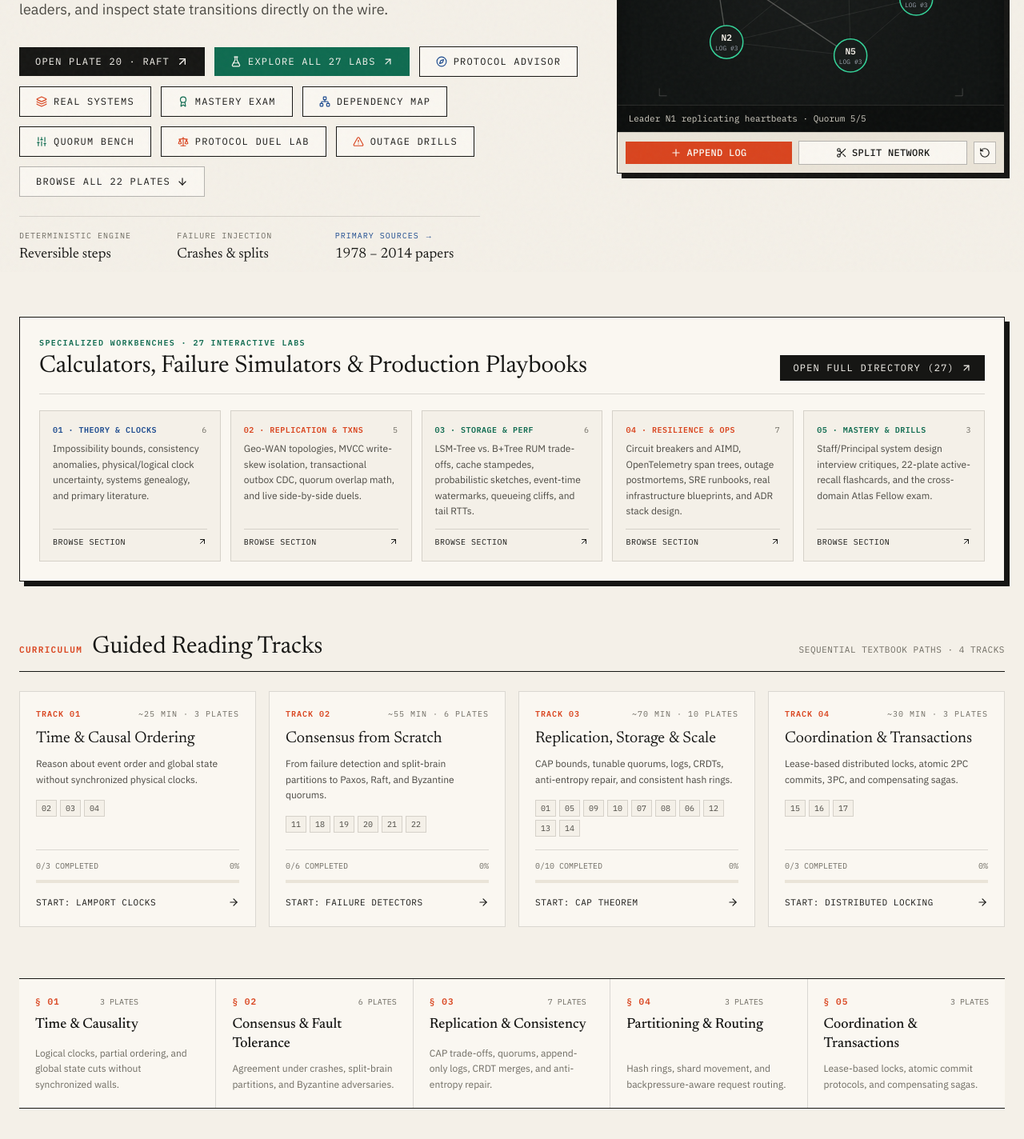
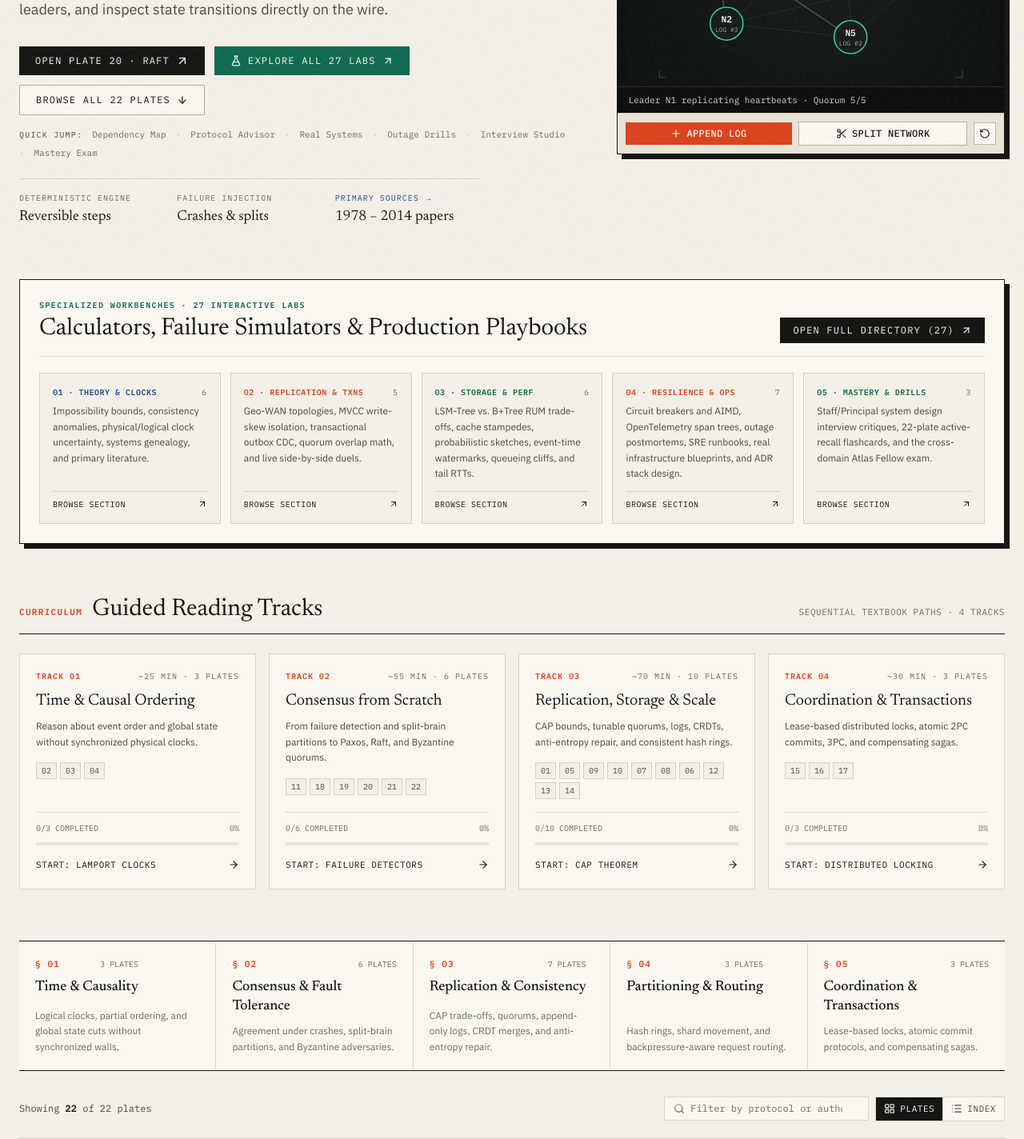
Before and after one commit to sandeepkv93/distributed-systems-visualizer, a Next.js app: page / in a window 1280 px wide. Shown: the part 460-1884 px from the top of the page at 80% size. Built offline with nearby package versions, Linux system fonts and the light colour scheme.

Commit message:
ux(home): streamline hero actions with progress-aware resume CTA and unified atlas toolbar

```diff
--- a/app/page.tsx
+++ b/app/page.tsx
@@ -1,21 +1,11 @@
 import Link from 'next/link';
 import ConceptGrid from '@/components/ConceptGrid';
+import HeroPrimaryActions from '@/components/HeroPrimaryActions';
 import HeroSimulation from '@/components/HeroSimulation';
 import LearningTracks from '@/components/LearningTracks';
 import { TOTAL_CONCEPTS, TOTAL_SCENARIOS } from '@/lib/catalog';
 import { LAB_CATEGORIES, TOTAL_LABS, getCategoryCounts } from '@/lib/labs-catalog';
-import {
-  ArrowDown,
-  ArrowUpRight,
-  Network,
-  Scale,
-  Sliders,
-  AlertTriangle,
-  Compass,
-  Layers,
-  Award,
-  FlaskConical,
-} from 'lucide-react';
+import { ArrowUpRight } from 'lucide-react';
 
 export default function Home() {
   const labCounts = getCategoryCounts();
@@ -50,89 +40,8 @@ export default function Home() {
               inspect state transitions directly on the wire.
             </p>
 
-            {/* Direct Action Row */}
-            <div className="flex flex-wrap items-center gap-3 pt-2">
-              <Link
-                href="/raft"
-                className="inline-flex items-center gap-2 px-5 py-2.5 bg-[var(--ink)] hover:bg-[var(--signal)] text-[var(--paper-elevated)] font-mono text-xs uppercase tracking-[0.1em] transition-colors"
-              >
-                <span>Open Plate 20 · Raft</span>
-                <ArrowUpRight className="w-4 h-4" />
-              </Link>
-
-              <Link
-                href="/labs"
-                className="inline-flex items-center gap-2 px-5 py-2.5 bg-[var(--emerald)] hover:bg-[var(--ink)] text-[#FAF7F1] font-mono text-xs uppercase tracking-[0.1em] transition-colors"
-              >
-                <FlaskConical className="w-3.5 h-3.5" />
-                <span>Explore All {TOTAL_LABS} Labs</span>
-                <ArrowUpRight className="w-3.5 h-3.5" />
-              </Link>
-
-              <Link
-                href="/advisor"
-                className="inline-flex items-center gap-2 px-5 py-2.5 bg-[var(--paper-elevated)] hover:bg-[var(--chassis)] text-[var(--ink)] border border-[var(--ink)] font-mono text-xs uppercase tracking-[0.1em] transition-colors"
-              >
-                <Compass className="w-3.5 h-3.5 text-[var(--cobalt)]" />
-                <span>Protocol Advisor</span>
-              </Link>
-
-              <Link
-                href="/systems"
-                className="inline-flex items-center gap-2 px-5 py-2.5 bg-[var(--paper-elevated)] hover:bg-[var(--chassis)] text-[var(--ink)] border border-[var(--ink)] font-mono text-xs uppercase tracking-[0.1em] transition-colors"
-              >
-                <Layers className="w-3.5 h-3.5 text-[var(--signal)]" />
-                <span>Real Systems</span>
-              </Link>
-
-              <Link
-                href="/exam"
-                className="inline-flex items-center gap-2 px-5 py-2.5 bg-[var(--paper-elevated)] hover:bg-[var(--chassis)] text-[var(--ink)] border border-[var(--ink)] font-mono text-xs uppercase tracking-[0.1em] transition-colors"
-              >
-                <Award className="w-3.5 h-3.5 text-[var(--emerald)]" />
-                <span>Mastery Exam</span>
-              </Link>
-
-              <Link
-                href="/map"
-                className="inline-flex items-center gap-2 px-5 py-2.5 bg-[var(--paper-elevated)] hover:bg-[var(--chassis)] text-[var(--ink)] border border-[var(--ink)] font-mono text-xs uppercase tracking-[0.1em] transition-colors"
-              >
-                <Network className="w-3.5 h-3.5 text-[var(--cobalt)]" />
-                <span>Dependency Map</span>
-              </Link>
-
-              <Link
-                href="/bench"
-                className="inline-flex items-center gap-2 px-5 py-2.5 bg-[var(--paper-elevated)] hover:bg-[var(--chassis)] text-[var(--ink)] border border-[var(--ink)] font-mono text-xs uppercase tracking-[0.1em] transition-colors"
-              >
-                <Sliders className="w-3.5 h-3.5 text-[var(--emerald)]" />
-                <span>Quorum Bench</span>
-              </Link>
-
-              <Link
-                href="/duel"
-                className="inline-flex items-center gap-2 px-5 py-2.5 bg-[var(--paper-elevated)] hover:bg-[var(--chassis)] text-[var(--ink)] border border-[var(--ink)] font-mono text-xs uppercase tracking-[0.1em] transition-colors"
-              >
-                <Scale className="w-3.5 h-3.5 text-[var(--signal)]" />
-                <span>Protocol Duel Lab</span>
-              </Link>
-
-              <Link
-                href="/incidents"
-                className="inline-flex items-center gap-2 px-5 py-2.5 bg-[var(--paper-elevated)] hover:bg-[var(--chassis)] text-[var(--ink)] border border-[var(--ink)] font-mono text-xs uppercase tracking-[0.1em] transition-colors"
-              >
-                <AlertTriangle className="w-3.5 h-3.5 text-[var(--signal)]" />
-                <span>Outage Drills</span>
-              </Link>
-
-              <a
-                href="#protocol-atlas"
-                className="inline-flex items-center gap-2 px-5 py-2.5 bg-[var(--paper-elevated)] hover:bg-[var(--chassis)] text-[var(--ink)] border border-[var(--ink)]/30 hover:border-[var(--ink)] font-mono text-xs uppercase tracking-[0.1em] transition-colors"
-              >
-                <span>Browse All {TOTAL_CONCEPTS} Plates</span>
-                <ArrowDown className="w-3.5 h-3.5" />
-              </a>
-            </div>
+            {/* Focused Primary Action Row + Quick-Jump Index */}
+            <HeroPrimaryActions />
 
             {/* Quiet Monograph Specification Footnote */}
             <div className="pt-4 border-t border-[var(--rule)] grid grid-cols-3 gap-4 max-w-xl">
--- a/components/ConceptGrid.tsx
+++ b/components/ConceptGrid.tsx
@@ -2,7 +2,7 @@
 
 import { useMemo, useState } from 'react';
 import Link from 'next/link';
-import { ArrowUpRight, Check, LayoutGrid, List, Search, X } from 'lucide-react';
+import { ArrowUpRight, Check, EyeOff, LayoutGrid, List, Search, X } from 'lucide-react';
 import {
   CONCEPTS_CATALOG,
   CONCEPT_DOMAINS,
@@ -16,6 +16,7 @@ type ViewMode = 'plates' | 'ledger';
 export default function ConceptGrid() {
   const { progress } = useProgress();
   const [activeDomain, setActiveDomain] = useState<'all' | ConceptDomainId>('all');
+  const [hideCompleted, setHideCompleted] = useState(false);
   const [searchQuery, setSearchQuery] = useState('');
   const [viewMode, setViewMode] = useState<ViewMode>('plates');
 
@@ -27,10 +28,18 @@ export default function ConceptGrid() {
     return counts;
   }, []);
 
+  const completedSet = useMemo(
+    () => new Set(progress.conceptsCompleted),
+    [progress.conceptsCompleted]
+  );
+
   const filteredConcepts = useMemo(() => {
     const q = searchQuery.trim().toLowerCase();
     return CONCEPTS_CATALOG.filter((concept) => {
       if (activeDomain !== 'all' && concept.domainId !== activeDomain) {
+        return false;
+      }
+      if (hideCompleted && completedSet.has(concept.id)) {
         return false;
       }
       if (!q) return true;
@@ -43,17 +52,19 @@ export default function ConceptGrid() {
         concept.plateNumber.includes(q)
       );
     });
-  }, [activeDomain, searchQuery]);
+  }, [activeDomain, hideCompleted, completedSet, searchQuery]);
 
   const activeDomainMeta = useMemo(
     () => (activeDomain === 'all' ? null : CONCEPT_DOMAINS.find((d) => d.id === activeDomain) ?? null),
     [activeDomain]
   );
 
+  const hasActiveFilters = activeDomain !== 'all' || hideCompleted || searchQuery.trim() !== '';
+
   return (
     <section id="protocol-atlas" className="scroll-mt-20">
-      {/* Five Domains — Architectural Table of Contents Strip */}
-      <div className="mb-10 border-y border-[var(--ink)] bg-[var(--paper-elevated)]">
+      {/* Five Domains — Interactive Architectural Table of Contents Strip */}
+      <div className="mb-8 border-y border-[var(--ink)] bg-[var(--paper-elevated)]">
         <div className="grid grid-cols-1 sm:grid-cols-2 lg:grid-cols-5 divide-y sm:divide-y-0 sm:divide-x divide-[var(--rule)]">
           {CONCEPT_DOMAINS.map((domain) => {
             const count = domainCounts.get(domain.id) ?? 0;
@@ -62,6 +73,7 @@ export default function ConceptGrid() {
               <button
                 key={domain.id}
                 type="button"
+                aria-pressed={isSelected}
                 onClick={() =>
                   setActiveDomain((prev) => (prev === domain.id ? 'all' : domain.id))
                 }
@@ -105,37 +117,48 @@ export default function ConceptGrid() {
         </div>
       </div>
 
-      {/* Atlas Toolbar: Filter Pills + Search + View Switcher */}
+      {/* Unified Atlas Toolbar: Active Filter Status + Hide Completed + Search + View Switcher */}
       <div className="flex flex-col lg:flex-row lg:items-center justify-between gap-4 pb-5 mb-8 border-b border-[var(--rule)]">
-        <div className="flex flex-wrap items-center gap-1.5">
+        <div className="flex flex-wrap items-center gap-2.5">
+          <span className="font-mono text-xs text-[var(--ink-secondary)] tabular-nums">
+            Showing <strong className="text-[var(--ink)]">{filteredConcepts.length}</strong> of{' '}
+            {CONCEPTS_CATALOG.length} plates
+            {activeDomainMeta ? ` in ${activeDomainMeta.shortLabel}` : ''}
+          </span>
+
+          {progress.conceptsCompleted.length > 0 && (
             <button
               type="button"
-            onClick={() => setActiveDomain('all')}
-            className={`px-3 py-1.5 font-mono text-[11px] uppercase tracking-wider border transition-colors cursor-pointer ${
-              activeDomain === 'all'
-                ? 'bg-[var(--ink)] text-[var(--paper-elevated)] border-[var(--ink)]'
+              aria-pressed={hideCompleted}
+              onClick={() => setHideCompleted((prev) => !prev)}
+              className={`inline-flex items-center gap-1.5 px-2.5 py-1.5 font-mono text-[11px] uppercase tracking-wider border transition-colors cursor-pointer ${
+                hideCompleted
+                  ? 'bg-[var(--emerald)] text-[#FAF7F1] border-[var(--emerald)] font-semibold'
                   : 'bg-[var(--paper-elevated)] text-[var(--ink-secondary)] border-[var(--rule)] hover:border-[var(--ink)]'
               }`}
             >
-            All · {CONCEPTS_CATALOG.length}
+              <EyeOff className="w-3 h-3" />
+              <span>
+                {hideCompleted
+                  ? `Hiding ${progress.conceptsCompleted.length} Done`
+                  : `Hide Done (${progress.conceptsCompleted.length})`}
+              </span>
             </button>
-          {CONCEPT_DOMAINS.map((domain) => {
-            const isSelected = activeDomain === domain.id;
-            return (
+          )}
+
+          {hasActiveFilters && (
             <button
-                key={domain.id}
               type="button"
-                onClick={() => setActiveDomain(domain.id)}
-                className={`px-3 py-1.5 font-mono text-[11px] uppercase tracking-wider border transition-colors cursor-pointer ${
-                  isSelected
-                    ? 'bg-[var(--ink)] text-[var(--paper-elevated)] border-[var(--ink)]'
-                    : 'bg-[var(--paper-elevated)] text-[var(--ink-secondary)] border-[var(--rule)] hover:border-[var(--ink)]'
-                }`}
+              onClick={() => {
+                setActiveDomain('all');
+                setHideCompleted(false);
+                setSearchQuery('');
+              }}
+              className="px-2.5 py-1.5 font-mono text-[11px] uppercase tracking-wider text-[var(--signal)] hover:underline cursor-pointer"
             >
-                {domain.shortLabel} · {domainCounts.get(domain.id) ?? 0}
+              Reset all
             </button>
-            );
-          })}
+          )}
         </div>
 
         <div className="flex items-center gap-2">
@@ -170,6 +193,7 @@ export default function ConceptGrid() {
           >
             <button
               type="button"
+              aria-pressed={viewMode === 'plates'}
               onClick={() => setViewMode('plates')}
               className={`inline-flex items-center gap-1.5 px-2.5 py-1.5 font-mono text-[11px] uppercase tracking-wider transition-colors cursor-pointer ${
                 viewMode === 'plates'
@@ -183,6 +207,7 @@ export default function ConceptGrid() {
             </button>
             <button
               type="button"
+              aria-pressed={viewMode === 'ledger'}
               onClick={() => setViewMode('ledger')}
               className={`inline-flex items-center gap-1.5 px-2.5 py-1.5 font-mono text-[11px] uppercase tracking-wider border-l border-[var(--rule)] transition-colors cursor-pointer ${
                 viewMode === 'ledger'
@@ -214,7 +239,7 @@ export default function ConceptGrid() {
             onClick={() => setActiveDomain('all')}
             className="font-mono text-[11px] uppercase tracking-wider text-[var(--ink-muted)] hover:text-[var(--ink)] cursor-pointer"
           >
-            Show all 22 →
+            Show all {CONCEPTS_CATALOG.length} →
           </button>
         </div>
       )}
@@ -223,16 +248,21 @@ export default function ConceptGrid() {
       {filteredConcepts.length === 0 ? (
         <div className="border border-[var(--rule)] bg-[var(--paper-elevated)] p-12 text-center">
           <p className="font-editorial text-xl text-[var(--ink)] mb-2">
-            No protocol plates match &ldquo;{searchQuery}&rdquo;
+            {searchQuery
+              ? `No protocol plates match “${searchQuery}”`
+              : hideCompleted
+              ? 'All plates in this view are completed!'
+              : 'No protocol plates match your filters'}
           </p>
           <p className="text-sm text-[var(--ink-muted)] mb-4">
-            Try searching for Raft, Lamport, quorum, Merkle, or reset your domain filter.
+            Try searching for Raft, Lamport, quorum, Merkle, or reset your active filters.
           </p>
           <button
             type="button"
             onClick={() => {
               setSearchQuery('');
               setActiveDomain('all');
+              setHideCompleted(false);
             }}
             className="px-4 py-1.5 bg-[var(--ink)] text-[var(--paper-elevated)] font-mono text-xs uppercase tracking-wider cursor-pointer"
           >
--- /dev/null
+++ b/components/HeroPrimaryActions.tsx
@@ -0,0 +1,93 @@
+'use client';
+
+import Link from 'next/link';
+import { ArrowDown, ArrowUpRight, Award, FlaskConical } from 'lucide-react';
+import { TOTAL_CONCEPTS } from '@/lib/catalog';
+import { TOTAL_LABS } from '@/lib/labs-catalog';
+import { getNextRecommendedPlate } from '@/lib/tracks';
+import { useProgress } from '@/hooks/useProgress';
+
+const QUICK_JUMP_TOOLS = [
+  { href: '/map', label: 'Dependency Map' },
+  { href: '/advisor', label: 'Protocol Advisor' },
+  { href: '/systems', label: 'Real Systems' },
+  { href: '/incidents', label: 'Outage Drills' },
+  { href: '/interviews', label: 'Interview Studio' },
+  { href: '/exam', label: 'Mastery Exam' },
+] as const;
+
+export default function HeroPrimaryActions() {
+  const { progress } = useProgress();
+  const completedCount = progress.conceptsCompleted.length;
+  const recommended = getNextRecommendedPlate(progress.conceptsCompleted);
+
+  const primaryCta =
+    completedCount === 0
+      ? {
+          href: '/raft',
+          label: 'Open Plate 20 · Raft',
+          isExam: false,
+        }
+      : recommended
+      ? {
+          href: recommended.concept.path,
+          label: `Resume Plate ${recommended.concept.plateNumber} · ${recommended.concept.navName}`,
+          isExam: false,
+        }
+      : {
+          href: '/exam',
+          label: `Mastery Exam · ${TOTAL_CONCEPTS}/${TOTAL_CONCEPTS} Done`,
+          isExam: true,
+        };
+
+  return (
+    <div className="space-y-4 pt-2">
+      {/* 3 Decisive Primary Actions (Zero Decision Fatigue) */}
+      <div className="flex flex-wrap items-center gap-3">
+        <Link
+          href={primaryCta.href}
+          className="inline-flex items-center gap-2 px-5 py-2.5 bg-[var(--ink)] hover:bg-[var(--signal)] text-[var(--paper-elevated)] font-mono text-xs uppercase tracking-[0.1em] transition-colors"
+        >
+          {primaryCta.isExam && <Award className="w-4 h-4 text-[#34D399]" />}
+          <span>{primaryCta.label}</span>
+          <ArrowUpRight className="w-4 h-4" />
+        </Link>
+
+        <Link
+          href="/labs"
+          className="inline-flex items-center gap-2 px-5 py-2.5 bg-[var(--emerald)] hover:bg-[var(--ink)] text-[#FAF7F1] font-mono text-xs uppercase tracking-[0.1em] transition-colors"
+        >
+          <FlaskConical className="w-3.5 h-3.5" />
+          <span>Explore All {TOTAL_LABS} Labs</span>
+          <ArrowUpRight className="w-3.5 h-3.5" />
+        </Link>
+
+        <a
+          href="#protocol-atlas"
+          className="inline-flex items-center gap-2 px-5 py-2.5 bg-[var(--paper-elevated)] hover:bg-[var(--chassis)] text-[var(--ink)] border border-[var(--ink)]/35 hover:border-[var(--ink)] font-mono text-xs uppercase tracking-[0.1em] transition-colors"
+        >
+          <span>Browse All {TOTAL_CONCEPTS} Plates</span>
+          <ArrowDown className="w-3.5 h-3.5" />
+        </a>
+      </div>
+
+      {/* Quiet Quick-Jump Index Strip */}
+      <div className="flex flex-wrap items-center gap-x-3 gap-y-1.5 font-mono text-[11px] text-[var(--ink-muted)]">
+        <span className="uppercase tracking-[0.12em] text-[10px] text-[var(--ink-secondary)]">
+          Quick jump:
+        </span>
+        {QUICK_JUMP_TOOLS.map((tool, idx) => (
+          <span key={tool.href} className="inline-flex items-center gap-3">
+            {idx > 0 && <span aria-hidden="true" className="opacity-35">·</span>}
+            <Link
+              href={tool.href}
+              className="hover:text-[var(--signal)] hover:underline underline-offset-4 transition-colors"
+            >
+              {tool.label}
+            </Link>
+          </span>
+        ))}
+      </div>
+    </div>
+  );
+}
--- a/lib/tracks.ts
+++ b/lib/tracks.ts
@@ -87,3 +87,29 @@ export function getTrackContextForConcept(conceptId: string): TrackContext | nul
   }
   return null;
 }
+
+export interface NextRecommendedPlate {
+  concept: ConceptCatalogEntry;
+  track: LearningTrack;
+}
+
+/**
+ * Walks the curated learning tracks in curriculum order and returns the first
+ * concept the learner has not yet completed, or null once all 22 plates are done.
+ */
+export function getNextRecommendedPlate(
+  completedConceptIds: readonly string[]
+): NextRecommendedPlate | null {
+  const done = new Set(completedConceptIds);
+  for (const track of LEARNING_TRACKS) {
+    for (const id of track.conceptIds) {
+      if (!done.has(id)) {
+        const concept = CONCEPTS_BY_ID.get(id);
+        if (concept) {
+          return { concept, track };
+        }
+      }
+    }
+  }
+  return null;
+}
```
Also changed, not shown: 1 other file (tests, documents, lock files or other folders). Lines whose indentation alone changed are shown as unchanged.
